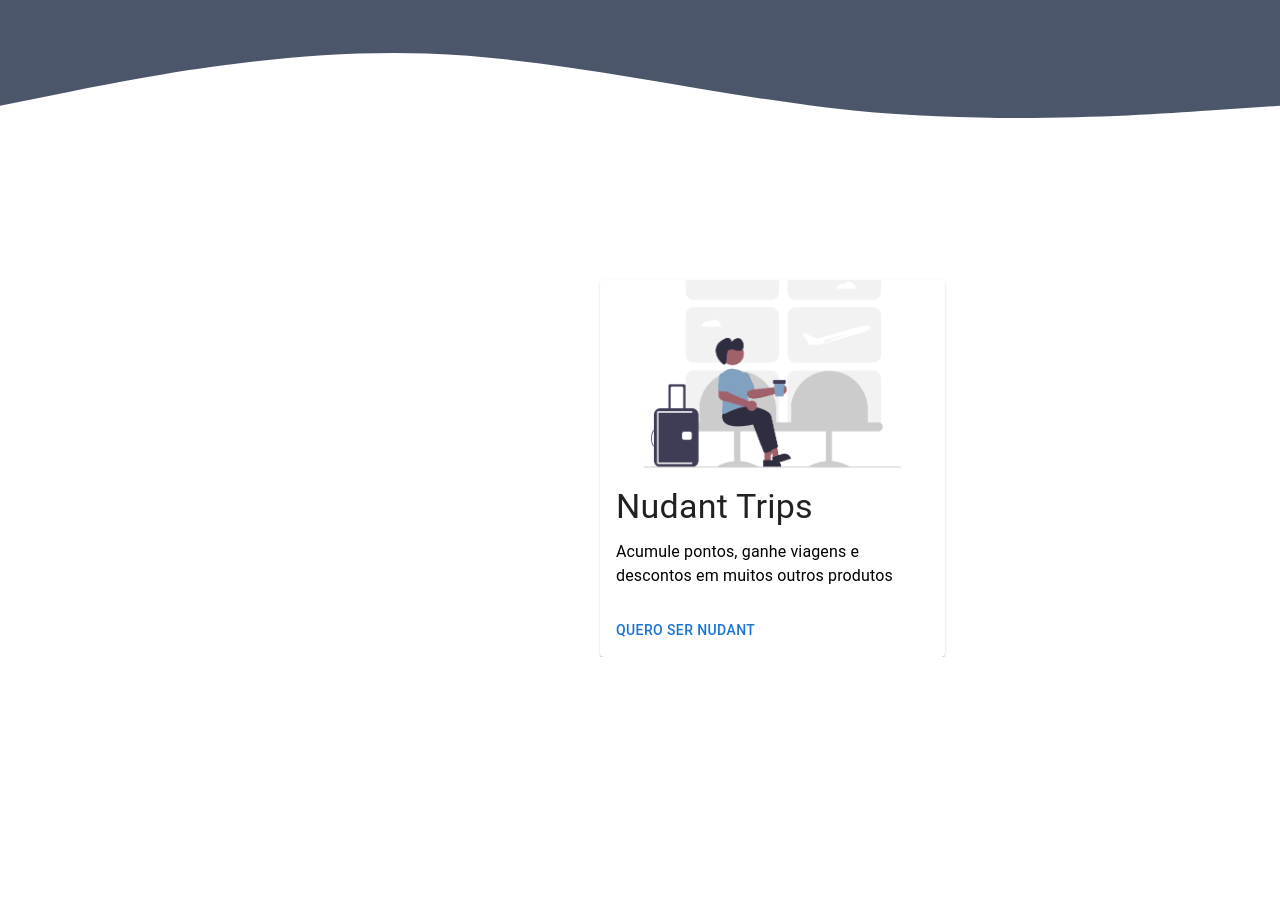
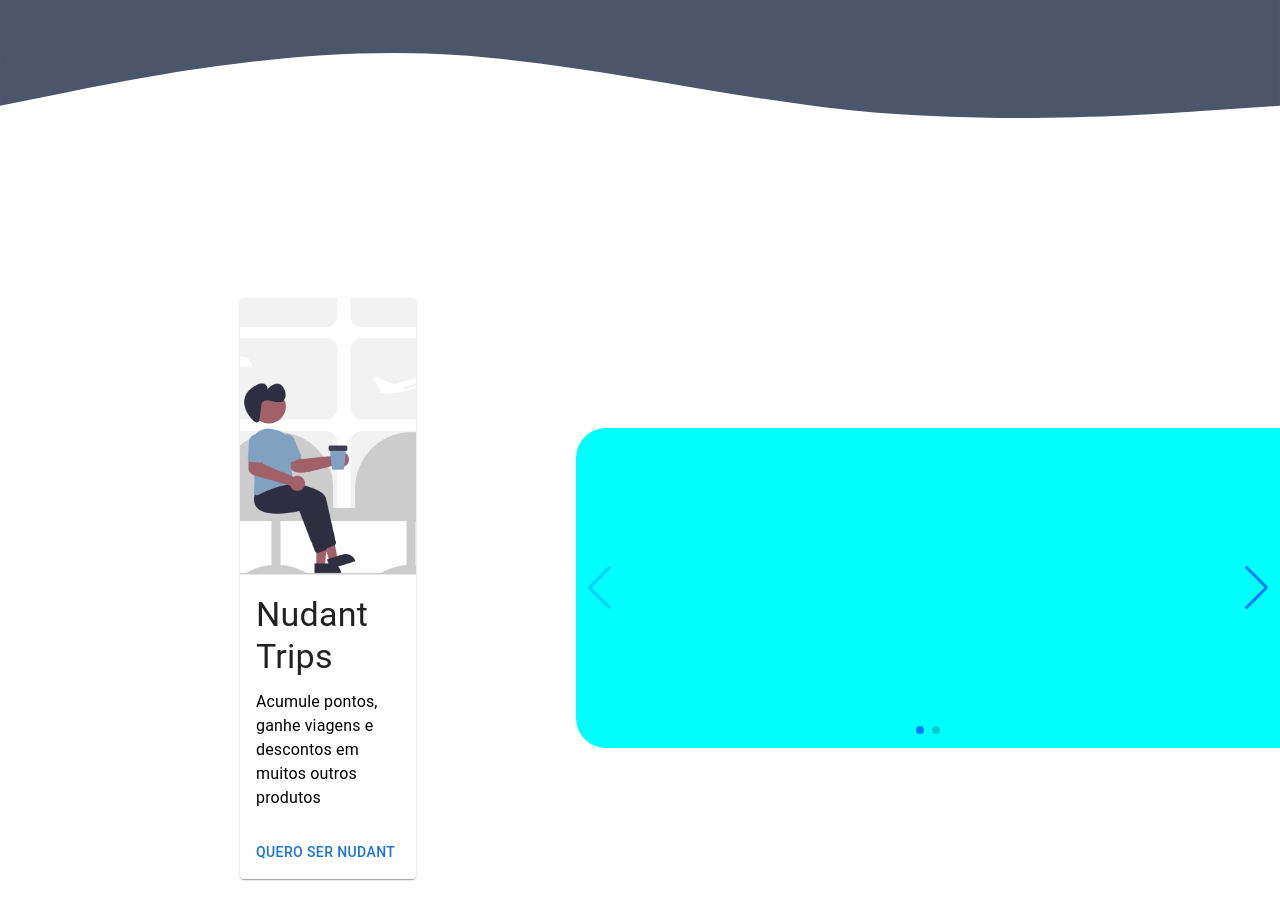
Before and after one commit to DanielDante15/react-learning, a React (Create React App) app: page / in a window 1280 px wide. Shown: the part 1420-2340 px from the top of the page. Before the commit the page ends 2077 px from the top, so only its background shows below. Built offline with nearby package versions, Linux system fonts and the light colour scheme.

Commit message:
Adding MUI cards and fixing wave gradient

```diff
--- a/src/components/cartao.jsx
+++ b/src/components/cartao.jsx
@@ -25,7 +25,7 @@ function Cartao() {
         </div>
       </div>
       <div className="waves">
-        <svg xmlns="http://www.w3.org/2000/svg" viewBox="0 0 1440 320">
+        <svg xmlns="http://www.w3.org/2000/svg" viewBox="0 0 1440 160">
           <path
             fill="#4C566A"
             fill-opacity="1"
--- a/src/components/tela2.jsx
+++ b/src/components/tela2.jsx
@@ -1,5 +1,13 @@
 import React, { Component } from "react";
 import "../tela2.css";
+import { Swiper, SwiperSlide } from "swiper/react";
+
+import "swiper/css";
+import "swiper/css/pagination";
+import { Navigation } from "swiper";
+import "swiper/css/navigation";
+import { Pagination } from "swiper";
+
 import Card from "@mui/material/Card";
 import CardContent from "@mui/material/CardContent";
 import CardMedia from "@mui/material/CardMedia";
@@ -13,18 +21,14 @@ function Tela2() {
       <div className="card1">
         <Card sx={{ maxWidth: 345 }}>
           <CardActionArea>
-            <CardMedia
-              component="img"
-              height="190"
-              image={imagem2}
-              alt="IMG"
-            />
+            <CardMedia component="img" height="280" image={imagem2} alt="IMG" />
             <CardContent>
               <Typography gutterBottom variant="h4" component="div">
                 Nudant Trips
               </Typography>
               <Typography variant="body1" color="CaptionText">
-                Acumule pontos, ganhe viagens e descontos em muitos outros produtos
+                Acumule pontos, ganhe viagens e descontos em muitos outros
+                produtos
               </Typography>
             </CardContent>
           </CardActionArea>
@@ -35,7 +39,32 @@ function Tela2() {
           </CardActions>
         </Card>
       </div>
-      <div></div>
+
+      <div className="heros">
+        <Swiper
+          navigation={true}
+          slidesPerView={3}
+          spaceBetween={2}
+          pagination={{
+            clickable: true,
+          }}
+          modules={[Pagination, Navigation]}
+          className="mySwiper"
+        >
+          <SwiperSlide>
+            <div className="slide1"></div>
+          </SwiperSlide>
+          <SwiperSlide>
+            <div className="slide2"></div>
+          </SwiperSlide>
+          <SwiperSlide>
+            <div className="slide3"></div>
+          </SwiperSlide>
+          <SwiperSlide>
+            <div className="slide4"></div>
+          </SwiperSlide>
+        </Swiper>
+      </div>
     </div>
   );
 }
--- a/src/tela2.css
+++ b/src/tela2.css
@@ -1,7 +1,40 @@
 .principal{
+    padding-top: 10rem;
     align-items: center;
+    display: flex;
+    padding-bottom: 10rem;
 }
 
 .card1{
-    padding-left: 600px;
+    margin-left: 15rem;
 }
+.slide1{
+    height: 20rem;
+    width: 20rem;
+    border-radius: 30px;
+    background-color: aqua;
+}
+.slide2{
+    height: 20rem;
+    width: 20rem;
+    border-radius: 30px;
+    background-color: aqua;
+}
+.slide3{
+    height: 20rem;
+    width: 20rem;
+    border-radius: 30px;
+    background-color: aqua;
+}
+.slide4{
+    height: 20rem;
+    width: 20rem;
+    border-radius: 30px;
+    background-color: aqua;
+}
+.heros{
+    padding-bottom: 5rem;
+    padding-left: 10rem;
+    height: 15rem;
+    width: 55%;
+}
```
